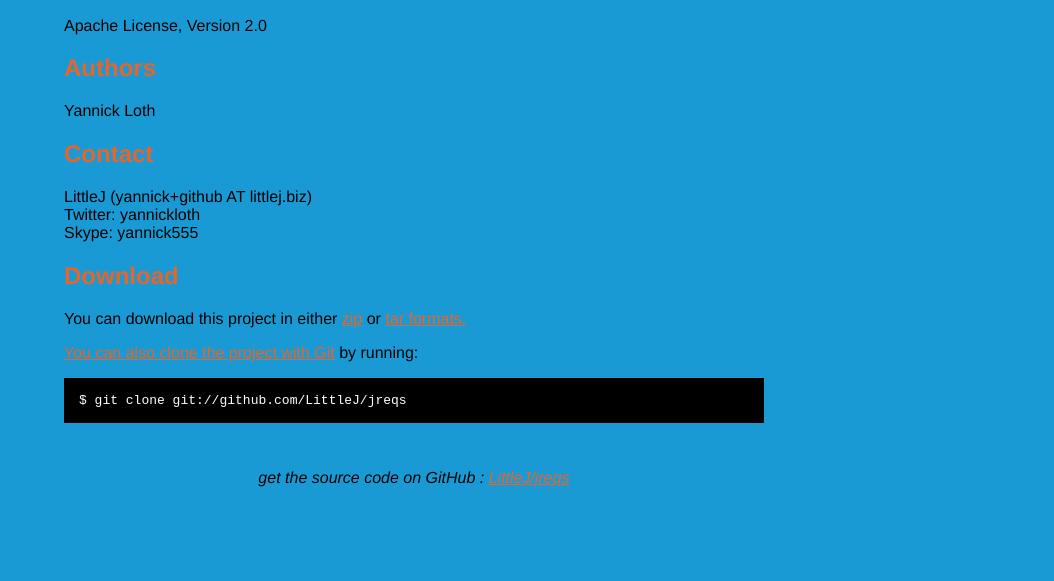
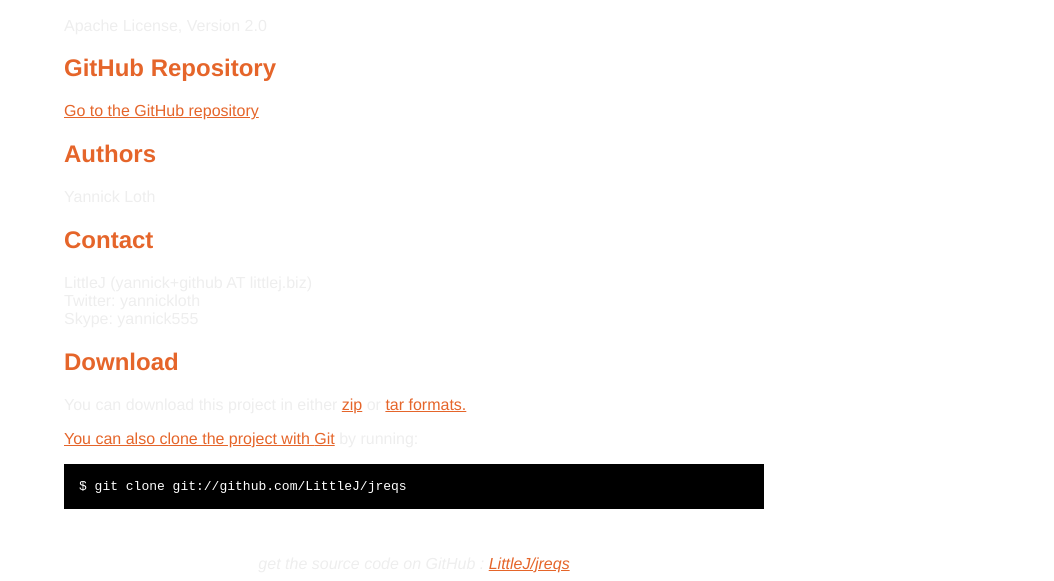
Before and after one commit to yannickloth/jreqs, a plain HTML site: page index.html in a window 1280 px wide. Shown: the part 338-919 px from the top of the page, without its empty margins (226-1280 px from the left). Before the commit the page ends 833 px from the top, so only its background shows below. Drawn offline with Linux system fonts and the light colour scheme.

Commit message:
Add a link to the github repo page

```diff
--- a/index.html
+++ b/index.html
@@ -8,9 +8,9 @@
   <style type="text/css">
     body {
       margin-top: 1.0em;
-      background-color: #1a9ad5;
+      background-color: white;
       font-family: Helvetica, Arial, FreeSans, san-serif;
-      color: #000000;
+      color: #EEEEEE;
     }
     #container {
       margin: 0 auto;
@@ -65,7 +65,8 @@
       <h2>License</h2>
       <p>Apache License, Version 2.0</p>
 
-
+      <h2>GitHub Repository</h2>
+      <p><a href="https://github.com/LittleJ/jreqs">Go to the GitHub repository</a></p>
 
       <h2>Authors</h2>
       <p>Yannick Loth</p>
```
